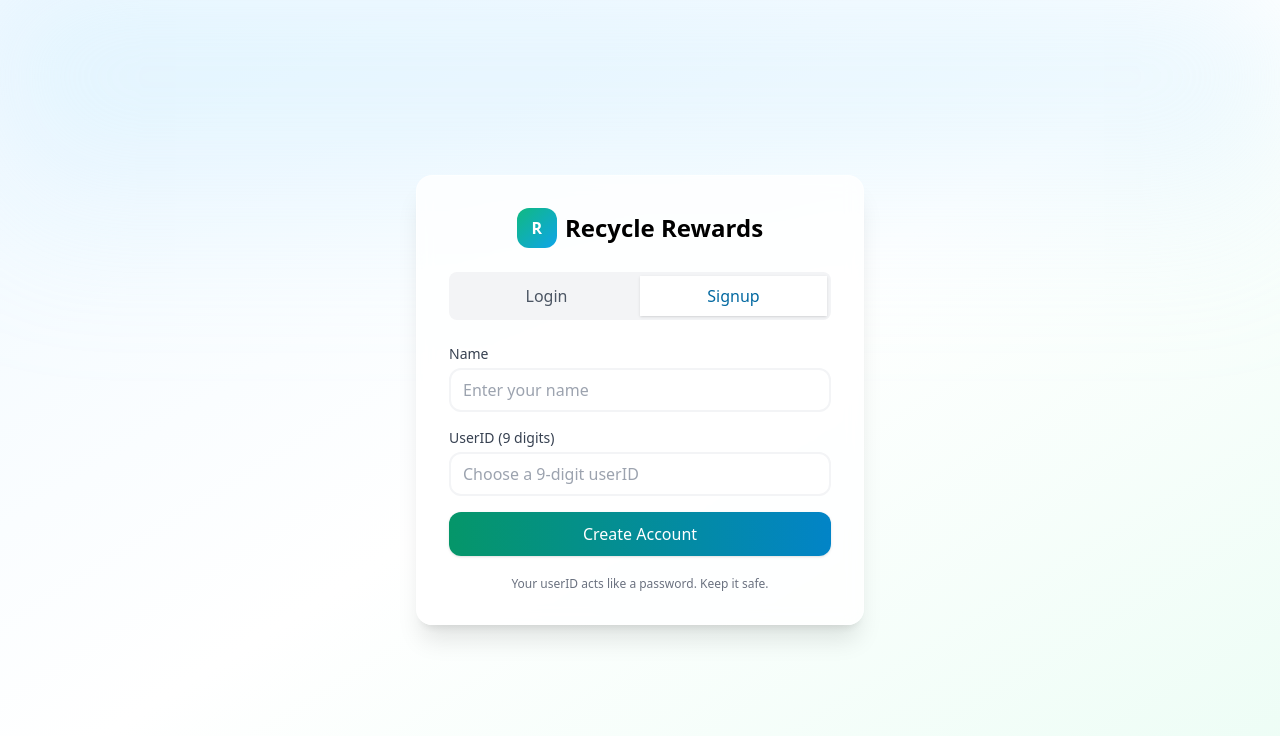
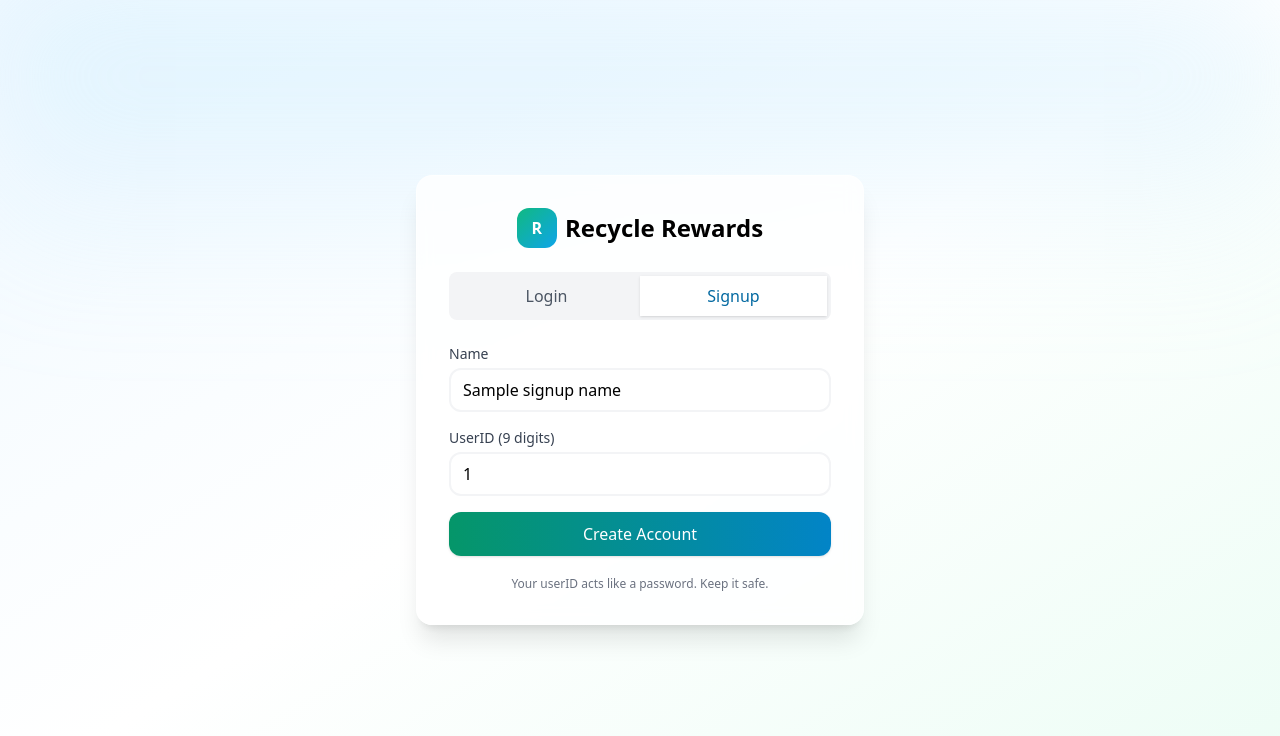
Before and after one commit to amrbl0g/recycle_reward_system, a FastAPI app: template templates/auth.html in a window 1280 px wide. Shown: the top 736 px of the page. Run offline with FastAPI, Linux system fonts and the light colour scheme; the template is opened without the code that fills it: most values are stand-ins (such as "Sample title", 1, 10 or a date in 2020); some libraries are stand-ins or nearby versions.

Commit message:
Support: Captive Portal routes & Fix: the HTTPException response and replace it with message for the user.

```diff
--- a/main.py
+++ b/main.py
@@ -2,7 +2,7 @@ from datetime import datetime
 from typing import Optional, List
 
 from fastapi import FastAPI, Request, Depends, Form, HTTPException
-from fastapi.responses import HTMLResponse, RedirectResponse
+from fastapi.responses import HTMLResponse, RedirectResponse, PlainTextResponse, Response
 from fastapi.staticfiles import StaticFiles
 from fastapi.templating import Jinja2Templates
 from starlette.middleware.sessions import SessionMiddleware
@@ -85,13 +85,38 @@ def auth_page(request: Request):
     return templates.TemplateResponse("auth.html", {"request": request})
 
 
+@app.get("/generate_204")
+def android_captive_portal_check():
+    return RedirectResponse(url="/", status_code=302)
+
+
+@app.get("/.well-known/portal.html")
+@app.get("/hotspot-detect.html")
+def apple_captive_portal_check():
+    return RedirectResponse(url="/", status_code=302)
+
+
+@app.get("/ncsi.txt")
+@app.get("/connecttest.txt")
+def windows_captive_portal_check():
+    return RedirectResponse(url="/", status_code=302)
+
+
 @app.post("/signup")
 def signup(request: Request, name: str = Form(...), user_id: str = Form(...), db: Session = Depends(get_db_session)):
     if not (user_id.isdigit() and len(user_id) == 9):
-        raise HTTPException(status_code=400, detail="userID must be exactly 9 digits")
+        return templates.TemplateResponse(
+            "auth.html",
+            {"request": request, "signup_error": "Invalid userID. Please enter exactly 9 digits.", "active_tab": "signup", "signup_name": name, "signup_user_id": user_id},
+            status_code=400,
+        )
     existing = db.exec(select(User).where(User.user_id == user_id)).first()
     if existing:
-        raise HTTPException(status_code=400, detail="userID already exists")
+        return templates.TemplateResponse(
+            "auth.html",
+            {"request": request, "signup_error": "UserID already exists. Please choose a different userID or login.", "active_tab": "signup", "signup_name": name, "signup_user_id": user_id},
+            status_code=400,
+        )
     user = User(name=name.strip(), user_id=user_id)
     db.add(user)
     db.commit()
--- a/templates/auth.html
+++ b/templates/auth.html
@@ -34,13 +34,18 @@
             </form>
 
             <form id="form-signup" method="post" action="/signup" class="space-y-4 hidden">
+                {% if signup_error %}
+                <div class="rounded-lg border border-red-200 bg-red-50 text-red-700 px-3 py-2 text-sm">
+                    {{ signup_error }}
+                </div>
+                {% endif %}
                 <div>
                     <label class="block text-sm font-medium text-gray-700">Name</label>
-                    <input name="name" placeholder="Enter your name" required class="mt-1 w-full rounded-xl border-2 border-gray-100 focus:border-sky-500 focus:ring-sky-500 px-3 py-2" />
+                    <input name="name" value="{{ signup_name or '' }}" placeholder="Enter your name" required class="mt-1 w-full rounded-xl border-2 border-gray-100 focus:border-sky-500 focus:ring-sky-500 px-3 py-2" />
                 </div>
                 <div>
                     <label class="block text-sm font-medium text-gray-700">UserID (9 digits)</label>
-                    <input name="user_id" type="text" inputmode="numeric" pattern="\d{9}" title="Exactly 9 digits" placeholder="Choose a 9-digit userID" required maxlength="9" minlength="9" class="mt-1 w-full rounded-xl border-2 border-gray-100 focus:border-sky-500 focus:ring-sky-500 px-3 py-2" />
+                    <input name="user_id" type="text" inputmode="numeric" pattern="\d{9}" title="Exactly 9 digits" value="{{ signup_user_id or '' }}" placeholder="Choose a 9-digit userID" required maxlength="9" minlength="9" class="mt-1 w-full rounded-xl border-2 border-gray-100 focus:border-sky-500 focus:ring-sky-500 px-3 py-2" />
                 </div>
                 <button class="w-full py-2.5 bg-gradient-to-r from-emerald-600 to-sky-600 text-white rounded-xl shadow hover:from-emerald-700 hover:to-sky-700">Create Account</button>
             </form>
```
